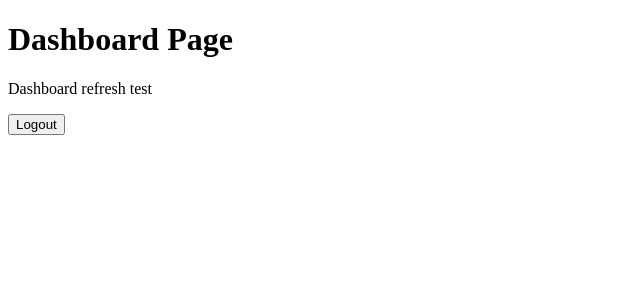
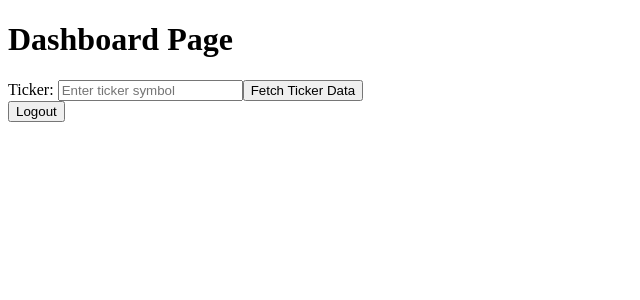
Before and after one commit to vinaygahlawat/investment-portfolio-helper-app, a React (Vite) app in the folder client/: page /dashboard in a window 1280 px wide. Shown: the top 300 px of the page, without its empty margins (0-640 px from the left). Built offline with nearby package versions, Linux system fonts and the light colour scheme; sample sign-in values are in the browser's storage.

Commit message:
Add basic ticker symbol input field.

```diff
--- /dev/null
+++ b/client/src/components/TickerSelector.tsx
@@ -0,0 +1,49 @@
+import React, { useState } from "react";
+
+interface TickerSelectorProps {
+  onTickerSelect: (ticker: string) => void;
+}
+
+const TickerSelector: React.FC<TickerSelectorProps> = ({ onTickerSelect }) => {
+  const [inputValue, setInputValue] = useState("");
+
+  const handleInputChange = (event: React.ChangeEvent<HTMLInputElement>) => {
+    setInputValue(event?.target.value);
+    console.log("Input value changed:", event.target.value);
+    // TODO trigger suggestion fetching here
+  };
+
+  const handleSubmitTicker = () => {
+    if (inputValue.trim()) {
+      onTickerSelect(inputValue.trim());
+      console.log("Ticker Submitted: ", inputValue.trim());
+      // clear input value after submission:
+      setInputValue("");
+    } else {
+      console.log("Ticker field empty, cannot submit.");
+    }
+  };
+
+  const handleKeyDown = (event: React.KeyboardEvent<HTMLInputElement>) => {
+    if (event.key === "Enter") {
+      handleSubmitTicker();
+    }
+  };
+
+  return (
+    <div>
+      <label htmlFor="tickerInput">Ticker:</label>{" "}
+      <input
+        type="text"
+        id="tickerInput"
+        placeholder="Enter ticker symbol"
+        value={inputValue}
+        onChange={handleInputChange}
+        onKeyDown={handleKeyDown}
+      />
+      <button onClick={handleSubmitTicker}>Fetch Ticker Data</button>
+    </div>
+  );
+};
+
+export default TickerSelector;
--- a/client/src/pages/DashboardPage.tsx
+++ b/client/src/pages/DashboardPage.tsx
@@ -1,10 +1,12 @@
-import React from "react";
+import React, { useState } from "react";
 import { useNavigate } from "react-router-dom";
 import { useAuth } from "../authContext";
+import TickerSelector from "../components/TickerSelector";
 
 const DashboardPage: React.FC = () => {
   const { logout } = useAuth();
   const navigate = useNavigate();
+  const [selectedTicker, setSelectedTicker] = useState<string | null>(null);
 
   const handleLogout = () => {
     console.log("Dashboard Page: handleLogout called.");
@@ -12,10 +14,17 @@ const DashboardPage: React.FC = () => {
     navigate("/login");
   };
 
+  const handleTickerSelected = (ticker: string) => {
+    console.log("Ticker selected in Dashboard page: ", ticker);
+    setSelectedTicker(ticker);
+    // TODO render chart based off of selected ticker
+  };
+
   return (
     <div>
       <h1>Dashboard Page</h1>
-      <p>Dashboard refresh test</p>
+      {selectedTicker && <p>Selected Ticker: {selectedTicker}</p>}
+      <TickerSelector onTickerSelect={handleTickerSelected} />
       <button onClick={handleLogout}>Logout</button>
     </div>
   );
```
